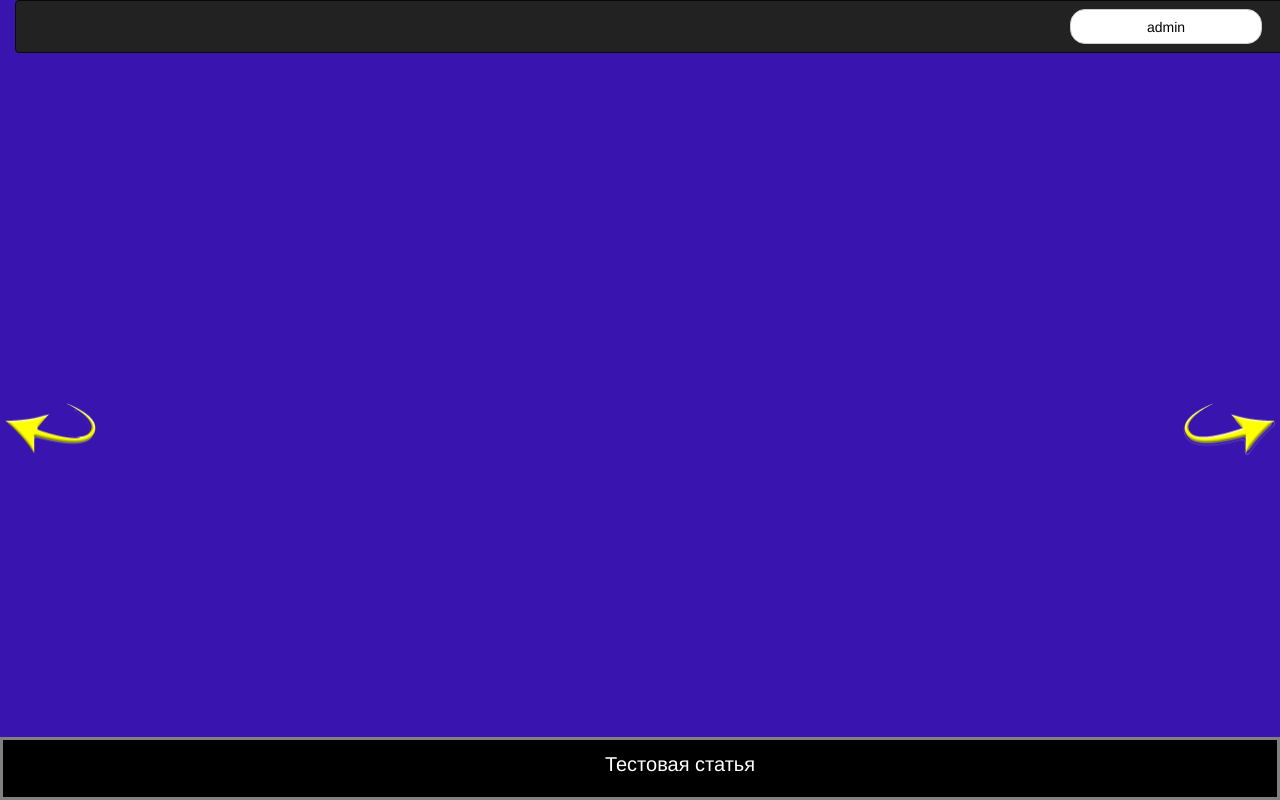
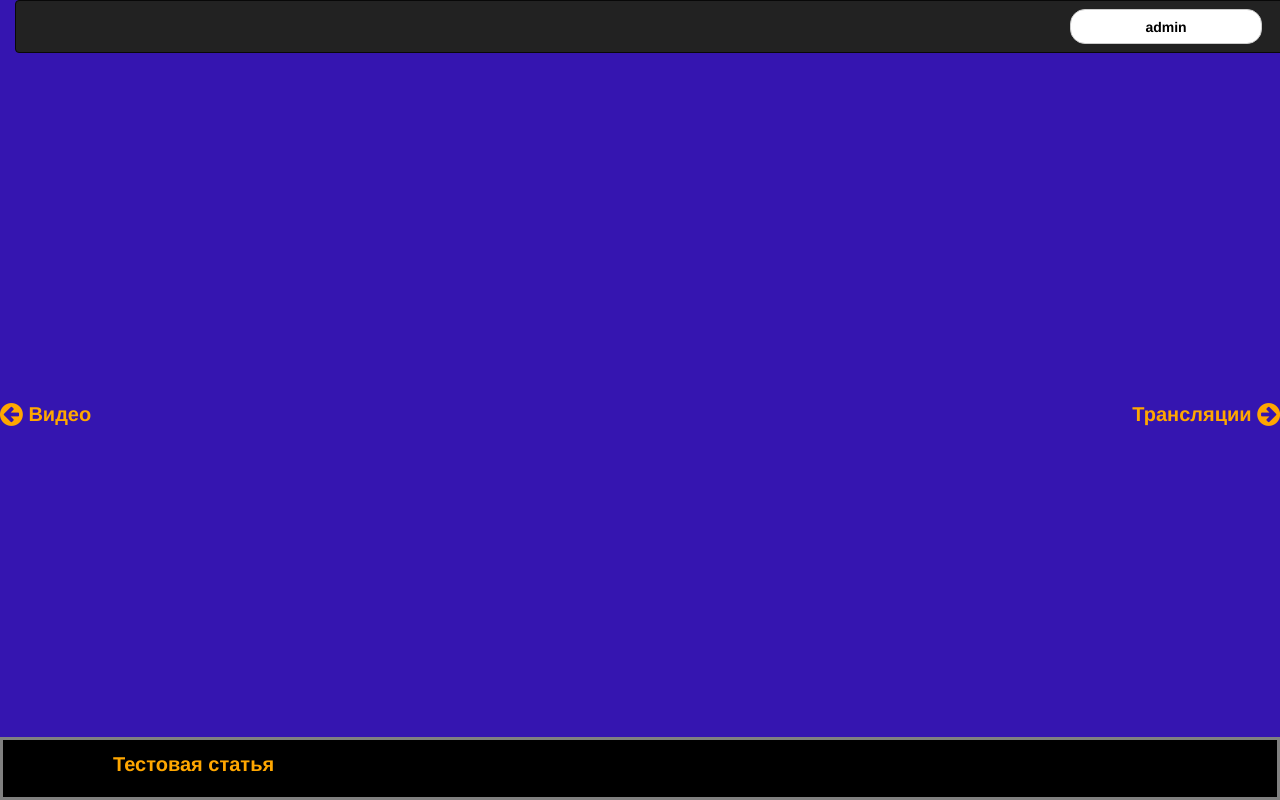
Before and after one commit to Specialistik/streaming, a Django app: page / in a window 1280 px wide. Run offline with Django 3.2, Linux system fonts and the light colour scheme; a user stored in the database is signed in; data comes from the database, SQL or seed files in the repository; some libraries are stand-ins or nearby versions.

Commit message:
доработки по дизайну главной страницы, левой части и навигации

```diff
--- a/core/admin.py
+++ b/core/admin.py
@@ -1,7 +1,8 @@
 #coding: utf-8
 
 from django.contrib import admin
-from core.models import Article, Profession
+from core.models import Article, Profession, Status
 
 admin.site.register(Article)
 admin.site.register(Profession)
+#admin.site.register(Status)
--- a/static/css/article.css
+++ b/static/css/article.css
@@ -2,13 +2,7 @@
     padding: 3%;
     margin: 2%;
     background-color: black;
-    color: white;
     -webkit-border-radius: 15px;
     -moz-border-radius: 15px;
     border-radius: 15px;
 }
-
-h1, h2, h3, h4 {
-    text-align: center;
-    color: yellow;
-}
--- a/static/css/category.css
+++ b/static/css/category.css
@@ -17,10 +17,6 @@
 .author-header img {
     width: 100%;
     height: 165px;
-}
-
-.author-header h2 {
-    color: yellow;
 }
 
 .author-footer {
@@ -45,6 +41,7 @@
     margin: 6px;
     padding: 6px;
     color: black;
+    font-size:16px;:
 }
 
 .free {
--- a/static/css/core.css
+++ b/static/css/core.css
@@ -1,5 +1,5 @@
 body {
-    background-color: #3914af;
+    background-color: #3515B0;
 }
 
 #category-container {
@@ -16,9 +16,19 @@ body {
     margin: auto;
 }
 
-.arrow img {
-    width: 100px;
-    height: 60px;
+.arrow a, .footer a {
+    text-decoration: none;
+    color: #FFA700;
+    font-weight: 900;
+    font-size: 20px;
+}
+
+.arrow a:hover, {
+    color: #FFFC00;
+}
+
+.footer a:hover {
+    color: #FFFC00;
 }
 
 .arrow-left {
@@ -45,7 +55,6 @@ body {
     width: 250px;
     text-align: center;
     font-size: 20px;
-    color: white;
 }
 
 .pic-wrapper img {
@@ -54,6 +63,18 @@ body {
     float: left;
 }
 
-.pic-wrapper h3 {
-    color: white;
+h1, h2, h3, h4 {
+    color: #FFFC00;
+    font-weight: bold;
 }
+
+.btn {
+    padding-left: 2px;
+    padding-right: 2px;
+    font-size: 20px;
+    font-weight: 900;
+    -webkit-border-radius: 15px 15px 15px 15px;
+    -moz-border-radius: 15px 15px 15px 15px;
+    border-radius: 15px 15px 15px 15px;
+
+}
--- a/static/css/index.css
+++ b/static/css/index.css
@@ -17,17 +17,12 @@ body {
   font-family: "Helvetica Neue", Arial, sans-serif;
 }
 
-.demo h1 {
-  margin-top: 0;
-}
-
 .footer {
   position: absolute;
   right: 0;
   bottom: 0;
   left: 0;
   padding: 1rem;
-  text-align: center;
   overflow: auto;
   margin: auto;
   height: 63px;
@@ -39,8 +34,6 @@ body {
 
 .footer a {
     padding: 20px 20px 20px 100px;
-    color: white;
-    font-size: 20px;
 }
 
 .index-navbar {
@@ -71,7 +64,7 @@ body {
 
 .user-info img {
     width: 192px;
-    height: 200px;
+    height: 120px;
     -webkit-border-radius: 15px 15px 15px 15px;
     -moz-border-radius: 15px 15px 15px 15px;
     border-radius: 15px 15px 15px 15px;
@@ -88,14 +81,11 @@ body {
 }
 
 .user-info .btn {
-    padding-left: 2px;
-    padding-right: 2px;
+    width: 192px;
+    color: #FFA700;
+    background-color: black;
 }
 
-.user-info #account {
-    width: 65%;
+.user-info .btn:hover {
+    color: #FFFC00;
 }
-
-.user-info #logout {
-    width: 35%;
-}
--- a/templates/category.html
+++ b/templates/category.html
@@ -9,7 +9,7 @@
 	    {% for author in authors %}
 		<div class="col-xs-3 cat-desc">
 		    <div class="author-header">
-       	        <h2> {{ author.title }} </h2>
+       	        <h4> {{ author.title }} </h4>
 		        <a href="/author/{{ author.id }}">
 			    <img src="{{ author.image.url }}">
 			</a>
--- a/templates/index.html
+++ b/templates/index.html
@@ -12,8 +12,10 @@
 		</nav>
 		<div class='user-info'>
 		    <img src="/static/images/user-pic-default.jpg">
-		    <div class="btn-group">
-			<button id="account"type="button" class="btn btn-primary">Личный кабинет</button>
+		    <div class="btn-group-vertical">
+			<button id="profile"type="button" class="btn btn-primary">Личный кабинет</button>
+			<button id="account"type="button" class="btn btn-primary">Аккаунт</button>
+
 			<button id="logout" type="button" class="btn btn-primary">Выйти</button>
 		    </div>
 		</div>
@@ -23,8 +25,8 @@
     {% endif %}
 
 
-    <div class="arrow arrow-left"><a href="/video_storage"><img src="/static/images/arrow_left.png"></a></div>
-    <div class="arrow arrow-right"><a href="/streaming"><img src="/static/images/arrow_right.png"></a></div>
+<div class="arrow arrow-left"><a href="/video_storage"><i class="fa fa-arrow-circle-left fa-lg"></i>  Видео</a></div>
+    <div class="arrow arrow-right"><a href="/streaming">Трансляции  <i class="fa fa-arrow-circle-right fa-lg"></i></a></div>
 
 <div class="modal fade" id="login-modal" tabindex="-1" role="dialog" aria-labelledby="myModalLabel" aria-hidden="true">
 	<div class="modal-dialog">
--- a/templates/left.html
+++ b/templates/left.html
@@ -47,6 +47,5 @@
             {% endfor %}
     	</div>
     </div>
-
-    <div class="arrow arrow-right"><a href="/"><img src="/static/images/arrow_right.png"></a></div>
+    <div class="arrow arrow-right"><a href="/streaming">Главная  <i class="fa fa-arrow-circle-right fa-lg"></i></a></div>
 {% endblock %}
--- a/templates/right.html
+++ b/templates/right.html
@@ -24,5 +24,7 @@
             {% endfor %}
         </div>
     </div>
-    <div class="arrow arrow-left"><a href="/"><img src="/static/images/arrow_left.png"></a></div>
+
+    <div class="arrow arrow-left"><a href="/streaming"><i class="fa fa-arrow-circle-left fa-lg"></i>  Главная</a></div>
+
 {% endblock %}
```
Also changed, not shown: 2 other files.
